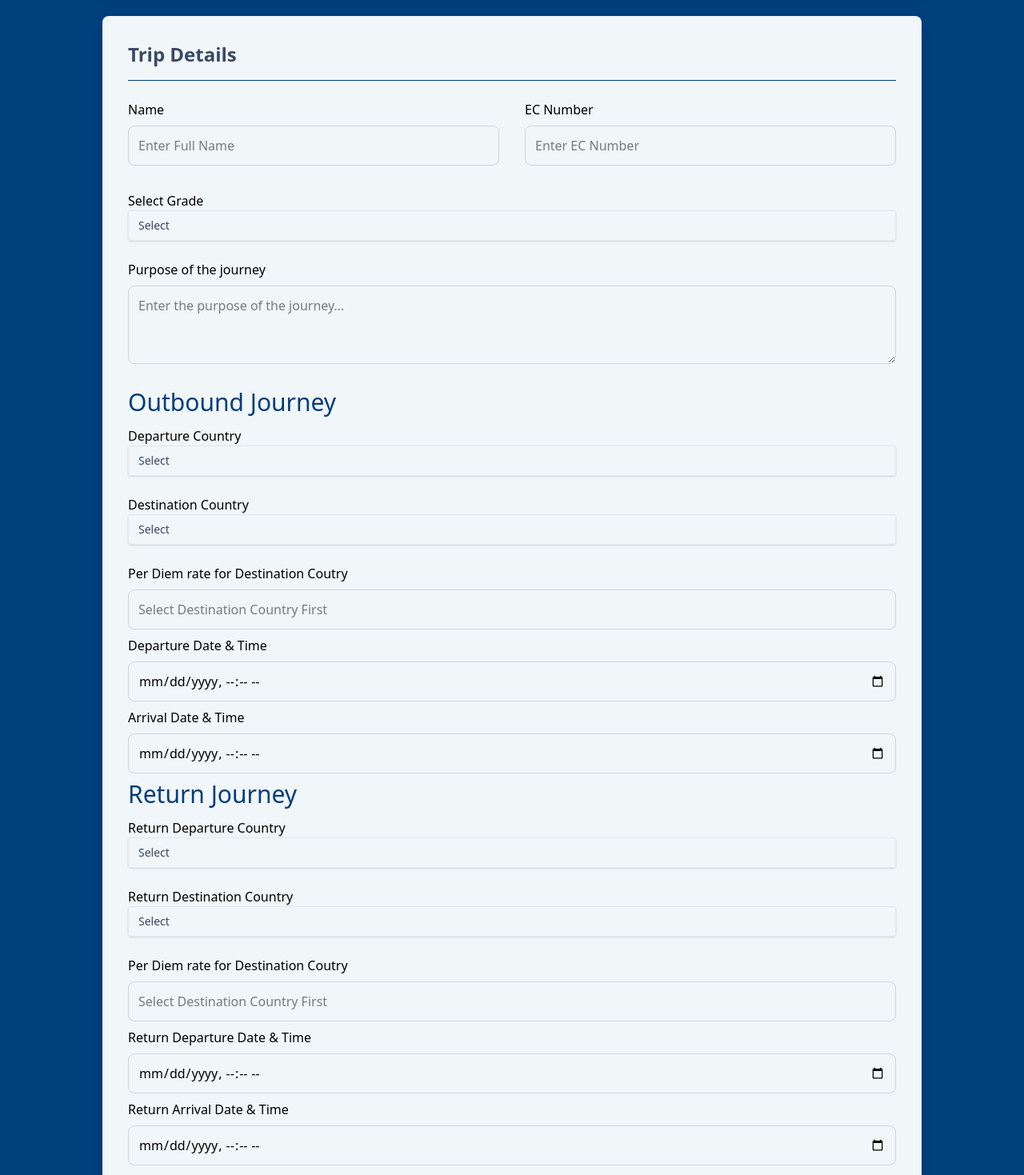
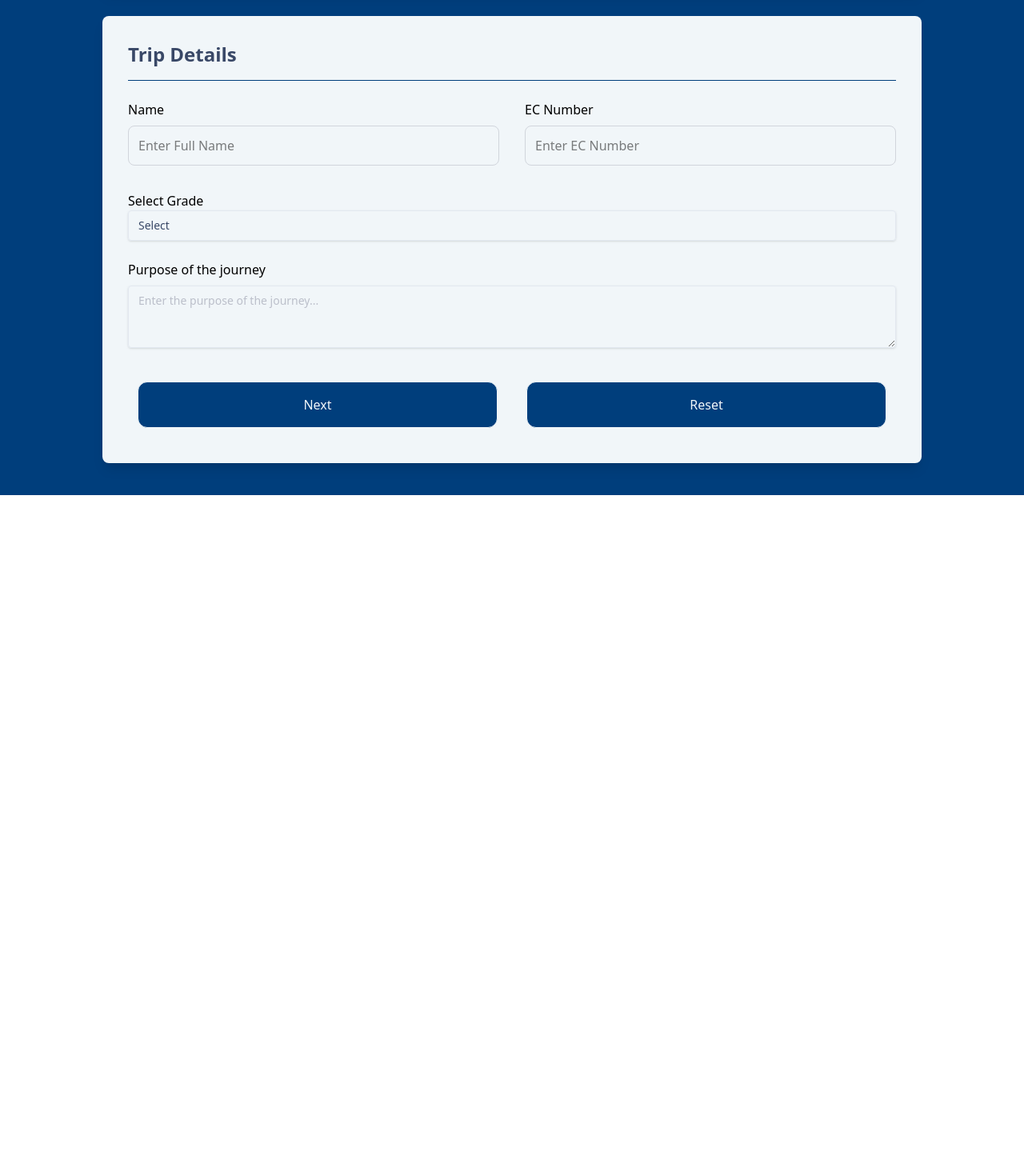
Before and after one commit to TechCatalyzer/Budgets_-Calculator, a React (Vite) app: page / in a window 1280 px wide. Shown: the part 200-1669 px from the top of the page at 80% size. After the commit the page ends 819 px from the top, so only its background shows below. Built offline with nearby package versions, Linux system fonts and the light colour scheme; a web font is replaced by a local one.

Commit message:
ADDED PERDIEMINPUT AND ALTERED IN THE JOURNEYDETAILS

```diff
--- a/src/components/Buttons.jsx
+++ b/src/components/Buttons.jsx
@@ -1,8 +1,8 @@
-const Buttons = ({ label, onClick }) => {
+const Buttons = ({ label, onClick, type }) => {
   return (
     <div className="w-full p-3 gap-8">
       <button
-        type="submit"
+        type={type}
         onClick={onClick}
         className="w-full border border-DARKGRAY-300 rounded-xl text-20px bg-BLUE hover:bg-DARKGRAY text-WHITE font-MARTEL_SANS-bold py-4 px-8"
       >
--- a/src/components/JourneyDetails.jsx
+++ b/src/components/JourneyDetails.jsx
@@ -5,7 +5,7 @@ import TextArea from "./TextAreaInput";
 import Button from "./Buttons";
 import Headers from "./Headers";
 import countryRates from "../data/Country";
-
+import PerDiemInput from "./PerDiemInput";
 import { useState } from "react";
 
 const JourneyDetails = () => {
@@ -22,155 +22,274 @@ const JourneyDetails = () => {
   ];
   const countries = Object.keys(countryRates);
 
+  const [step, setStep] = useState(1);
+
+  const [tripDetails, setTripDetails] = useState({
+    name: "",
+    ecNumber: "",
+    grade: "",
+    purpose: "",
+    departure: "",
+    destination: "",
+    departureDate: "",
+    arrivalDate: "",
+    returnDeparture: "",
+    returnDestination: "",
+    returnDepartureDate: "",
+    returnArrivalDate: "",
+    source: "",
+    perDiem: "",
+  });
+
+  const [routes, setRoutes] = useState([{ destination: "", departureDate: "", arrivalDate: "" }]);
+  const [returnRoutes, setReturnRoutes] = useState([{ destination: "", departureDate: "", arrivalDate: "" }]);
+
   const [destinationOutBound, setDestinationOutBound] = useState("");
   const [returnDestination, setReturnDestination] = useState("");
 
+  const handleReset = () => {
+    setTripDetails({
+      name: "",
+      ecNumber: "",
+      grade: "",
+      purpose: "",
+      departure: "",
+      destination: "",
+      departureDate: "",
+      arrivalDate: "",
+      returnDeparture: "",
+      returnDestination: "",
+      returnDepartureDate: "",
+      returnArrivalDate: "",
+      source: "",
+      perDiem: "",
+    });
+    setRoutes([{ destination: "", departureDate: "", arrivalDate: "" }]);
+    setReturnRoutes([{ destination: "", departureDate: "", arrivalDate: "" }]);
+    setDestinationOutBound("");
+    setReturnDestination("");
+  };
+
+  const addRoutes = () => {
+    setRoutes([routes, { destination: "", departureDate: "", arrivalDate: "" }]);
+  };
+
+  const addReturnRoute = () => {
+    setReturnRoutes([returnRoutes, { destination: "", departureDate: "", arrivalDate: "" }]);
+  };
+
   const changeDestinationOutBound = (e) => {
     setDestinationOutBound(e.target.value);
+    setTripDetails({tripDetails, destination: e.target.value });
   };
 
   const changeReturnDestination = (e) => {
     setReturnDestination(e.target.value);
+    setTripDetails({tripDetails, returnDestination: e.target.value });
   };
 
-  const handeleSubmit = (e) => {
+  const handleSubmit = (e) => {
     e.preventDefault();
   };
+
+  const deleteRoute = (indexToRemove) => {
+  setRoutes(routes.filter((_, index) => index !== indexToRemove));
+};
+
 
   return (
     <div className="min-h-screen bg-BLUE flex flex-col items-center justify-start py-10">
       <Header />
       <div className="bg-WHITE mt-8 rounded-lg shadow-lg w-[90%] md:w-[80%] p-8">
-        <h2 className="text-2xl font-semibold text-DARKGRAY mb-4">
-          Trip Details
-        </h2>
+        <form className="w-full" onSubmit={handleSubmit}>
+          {/*STEP 1*/}
+          {step === 1 && (
+            <div>
+              <h2 className="text-2xl font-semibold text-DARKGRAY mb-4">Trip Details</h2>
               <hr className="border-BLUE mb-6" />
-        <form className="w-full" onSubmit={handeleSubmit}>
+
               <div className="w-full flex gap-8 space-y-6">
                 <div className="w-1/2">
-              <TextInput label={"Name"} placeholder={"Enter Full Name"} />
+                  <TextInput
+                    label="Name"
+                    placeholder="Enter Full Name"
+                    value={tripDetails.name}
+                    onChange={(e) => setTripDetails({tripDetails, name: e.target.value })}
+                  />
                 </div>
                 <div className="w-1/2">
-              <TextInput label={"EC Number"} placeholder={"Enter EC Number"} />
+                  <TextInput
+                    label="EC Number"
+                    placeholder="Enter EC Number"
+                    value={tripDetails.ecNumber}
+                    onChange={(e) => setTripDetails({tripDetails, ecNumber: e.target.value })}
+                  />
                 </div>
               </div>
+
               <div>
                 <SelectInput
-              label={"Select Grade"}
+                  label="Select Grade"
                   options={grades}
-              name={"grades"}
+                  value={tripDetails.grade}
+                  onChange={(e) => setTripDetails({tripDetails, grade: e.target.value })}
                 />
               </div>
 
               <div>
                 <TextArea
-              label={"Purpose of the journey"}
-              placeholder={"Enter the purpose of the journey..."}
+                  label="Purpose of the journey"
+                  placeholder="Enter the purpose of the journey..."
+                  value={tripDetails.purpose}
+                  onChange={(e) => setTripDetails({tripDetails, purpose: e.target.value })}
                 />
               </div>
 
-          {/*Outbound Journey*/}
+              <div className="flex justify-end mt-4 gap-3">
+                <Button label="Next" onClick={() => setStep(2)} />
+                <Button label="Reset" onClick={handleReset} />
+              </div>
+            </div>
+          )}
+
+          {/*STEP 2*/}
+          {step === 2 && (
             <div>
-            <Headers h3={"Outbound Journey"} />
+              <Headers h3="Outbound Journey" />
+
+
+              {routes.map((route, index) => (
+                <div key={index} className="border border-BLUE p-4 rounded-lg mb-4">
+                  <h3 className="text-xl font-bold text-BLUE mb-3">Outbound Route {index + 1}</h3>
+
+                  <SelectInput
+                    label="Departure Country"
+                    options={countries}
+                    value={tripDetails.departure}
+                    onChange={(e) => setTripDetails({tripDetails, departure: e.target.value })}
+                  />
+
+                  <SelectInput
+                    label="Destination Country"
+                    options={countries}
+                    value={tripDetails.destination}
+                    onChange={changeDestinationOutBound}
+                  />
+
+                  <PerDiemInput
+                    value={tripDetails.perDiem || (destinationOutBound ? countryRates[destinationOutBound] : "")}
+                    onChange={(e) => setTripDetails({tripDetails, perDiem: e.target.value })}
+                  />
+
+                  <TextInput
+                    label="Departure Date & Time"
+                    input_type="datetime-local"
+                    value={tripDetails.departureDate}
+                    onChange={(e) => setTripDetails({tripDetails, departureDate: e.target.value })}
+                  />
+
+                  <TextInput
+                    label="Arrival Date & Time"
+                    input_type="datetime-local"
+                    value={tripDetails.arrivalDate}
+                    onChange={(e) => setTripDetails({tripDetails, arrivalDate: e.target.value })}
+                  />
+                </div>
+              ))}
+
+              <div className="flex justify-start my-4">
+                <Button label="Add Another Route" onClick={addRoutes} />
+                <Button label="Delete Route" onClick={() => deleteRoute(routes.length - 1)} />
               </div>
 
+              <div className="flex justify-end gap-3 mt-4">
+                <Button label="Back" onClick={() => setStep(1)} />
+                <Button label="Next" onClick={() => setStep(3)} />
+              </div>
+            </div>
+          )}
+
+          {/*STEP 3*/}
+          {step === 3 && (
+            <div>
+              <Headers h3="Return Journey" />
+
+              {returnRoutes.map((route, index) => (
+                <div key={index} className="border border-BLUE p-4 rounded-lg mb-4">
+                  <h3 className="text-xl font-bold text-BLUE mb-3">Return Route {index + 1}</h3>
+
+                  <SelectInput
+                    label="Return Departure Country"
+                    options={countries}
+                    value={tripDetails.returnDeparture}
+                    onChange={(e) => setTripDetails({tripDetails, returnDeparture: e.target.value })}
+                  />
+
+                  <SelectInput
+                    label="Return Destination Country"
+                    options={countries}
+                    value={tripDetails.returnDestination}
+                    onChange={changeReturnDestination}
+                  />
+
+                  <label className="block text-DARKGRAY-xl font-medium mb-2">Per Diem rate for Destination Country</label>
+                  <input
+                    type="text"
+                    className="w-full bg-transparent placeholder:text-LIGHTGRAY text-DARKGRAY text-sm border border-slate-200 rounded pl-3 pr-8 py-2 transition duration-300 ease focus:outline-none focus:border-slate-400 hover:border-slate-400 shadow-sm focus:shadow-md"
+                    placeholder="Select Destination Country First"
+                    readOnly
+                    value={tripDetails.perDiem || (returnDestination ? countryRates[returnDestination] : "")}
+                  />
+
+                  <TextInput
+                    label="Return Departure Date & Time"
+                    input_type="datetime-local"
+                    value={tripDetails.returnDepartureDate}
+                    onChange={(e) => setTripDetails({tripDetails, returnDepartureDate: e.target.value })}
+                  />
+
+                  <TextInput
+                    label="Return Arrival Date & Time"
+                    input_type="datetime-local"
+                    value={tripDetails.returnArrivalDate}
+                    onChange={(e) => setTripDetails({tripDetails, returnArrivalDate: e.target.value })}
+                  />
+                </div>
+              ))}
+
+              <div className="w-full flex gap-3 mt-4 ">
+                <Button label="Add Another Return Route" onClick={addReturnRoute} />
+                <Button label="Delete Route" onClick={() => deleteRoute(returnRoutes.length - 1)} />
+              </div>
+
+              <div className="flex justify-end gap-3 mt-4">
+                <Button label="Back" onClick={() => setStep(2)} />
+                <Button label="Next" onClick={() => setStep(4)} />
+                <Button label="Reset" onClick={handleReset} />
+              </div>
+            </div>
+          )}
+
+          {/*STEP 4*/}
+          {step === 4 && (
             <div>
               <SelectInput
-              label={"Departure Country"}
-              options={countries}
-              name={"departureCountry"}
+                label="Funding Source"
+                options={source}
+                value={tripDetails.source}
+                onChange={(e) => setTripDetails({tripDetails, source: e.target.value })}
               />
+
+              <div className="w-full flex gap-8 mt-4">
+                <Button label="Back" onClick={() => setStep(3)} />
+                <Button label="Reset" onClick={handleReset} />
               </div>
 
-          <div>
-            <SelectInput
-              label={"Destination Country"}
-              options={countries}
-              name={"destinationCountry"}
-              onChange={changeDestinationOutBound}
-            />
+              <div className="flex justify-end mt-4">
+                <Button label="Calculate" />
               </div>
-
-          <div>
-            <TextInput
-              label={" Per Diem rate for Destination Coutry"}
-              placeholder={"Select Destination Country First"}
-              readOnly
-              value={
-                destinationOutBound ? countryRates[destinationOutBound] : ""
-              }
-            />
             </div>
-
-          <div>
-            <TextInput
-              label={"Departure Date & Time"}
-              input_type="datetime-local"
-            />
-          </div>
-
-          <div>
-            <TextInput
-              label={"Arrival Date & Time"}
-              input_type="datetime-local"
-            />
-          </div>
-
-          {/*Return Journey*/}
-
-          <div>
-            <Headers h3={"Return Journey"} />
-          </div>
-
-          <div>
-            <SelectInput
-              label={"Return Departure Country"}
-              options={countries}
-            />
-          </div>
-
-          <div>
-            <SelectInput
-              label={"Return Destination Country"}
-              options={countries}
-              value={returnDestination}
-              onChange={changeReturnDestination}
-            />
-          </div>
-
-          <div>
-            <TextInput
-              label={"Per Diem rate for Destination Coutry"}
-              placeholder={"Select Destination Country First"}
-              readOnly
-              value={returnDestination ? countryRates[returnDestination] : ""}
-            />
-          </div>
-
-          <div>
-            <TextInput
-              label={"Return Departure Date & Time"}
-              input_type="datetime-local"
-            />
-          </div>
-
-          <div>
-            <TextInput
-              label={"Return Arrival Date & Time"}
-              input_type="datetime-local"
-            />
-          </div>
-
-          {/*Add another Return Route*/}
-
-          <div>
-            <SelectInput label={"Funding Source"} options={source} />
-          </div>
-
-          <div className="w- 1/2 flex gap-8">
-            <Button label="Calculate" variant="primary" />
-            <Button label="Reset" variant="secondary" />
-          </div>
+          )}
         </form>
       </div>
     </div>
--- /dev/null
+++ b/src/components/PerDiemInput.jsx
@@ -0,0 +1,18 @@
+const PerDiemInput = (label, placeholder, onChange, value) => {
+  return (
+    <div className="mb-6">
+        <label className="block text-DARKGRAY-xl font-medium mb-2">Per Diem rate for Destination Country</label>
+
+        <input
+        type="number"
+        placeholder="Select Destination Country First"
+        readOnly={true}
+        className="w-full bg-transparent placeholder:text-LIGHTGRAY text-DARKGRAY text-sm border border-slate-200 rounded pl-3 pr-8 py-2 transition duration-300 ease focus:outline-none focus:border-slate-400 hover:border-slate-400 shadow-sm focus:shadow-md appearance-none"
+        value={value}
+        onChange={onChange}
+      />
+    </div>
+  )
+}
+
+export default PerDiemInput
--- a/src/components/TextAreaInput.jsx
+++ b/src/components/TextAreaInput.jsx
@@ -1,13 +1,15 @@
-const TextArea = ({ placeholder, label }) => {
+const TextArea = ({ placeholder, label, value, onChange}) => {
   return (
     <div className="mb-6">
       <label className="block text-DARKGRAY-700 font-medium mb-2">
         {label}
       </label>
       <textarea
-        className="w-full border border-gray-300 rounded-lg p-3 focus:ring-2 focus:ring-[#003366] focus:outline-none"
+        className="w-full bg-transparent placeholder:text-LIGHTGRAY text-DARKGRAY text-sm border border-slate-200 rounded pl-3 pr-8 py-2 transition duration-300 ease focus:outline-none focus:border-slate-400 hover:border-slate-400 shadow-sm focus:shadow-md appearance-none cursor-pointer"
         placeholder={placeholder}
         rows="3"
+        value={value}
+        onChange={onChange}
       ></textarea>
     </div>
   );
--- a/src/components/TextInput.jsx
+++ b/src/components/TextInput.jsx
@@ -1,4 +1,6 @@
+
 const TextInput = ({ label, placeholder, input_type, value, onChange }) => {
+
   return (
     <div>
       <label className="block text-DARKGRAY-xl font-medium mb-2">{label}</label>
```
Also changed, not shown: src/components/UsePerDiem.js (added, +16 -0 lines), 5 other files (tests, documents, lock files or other folders). Lines whose indentation alone changed are shown as unchanged.
